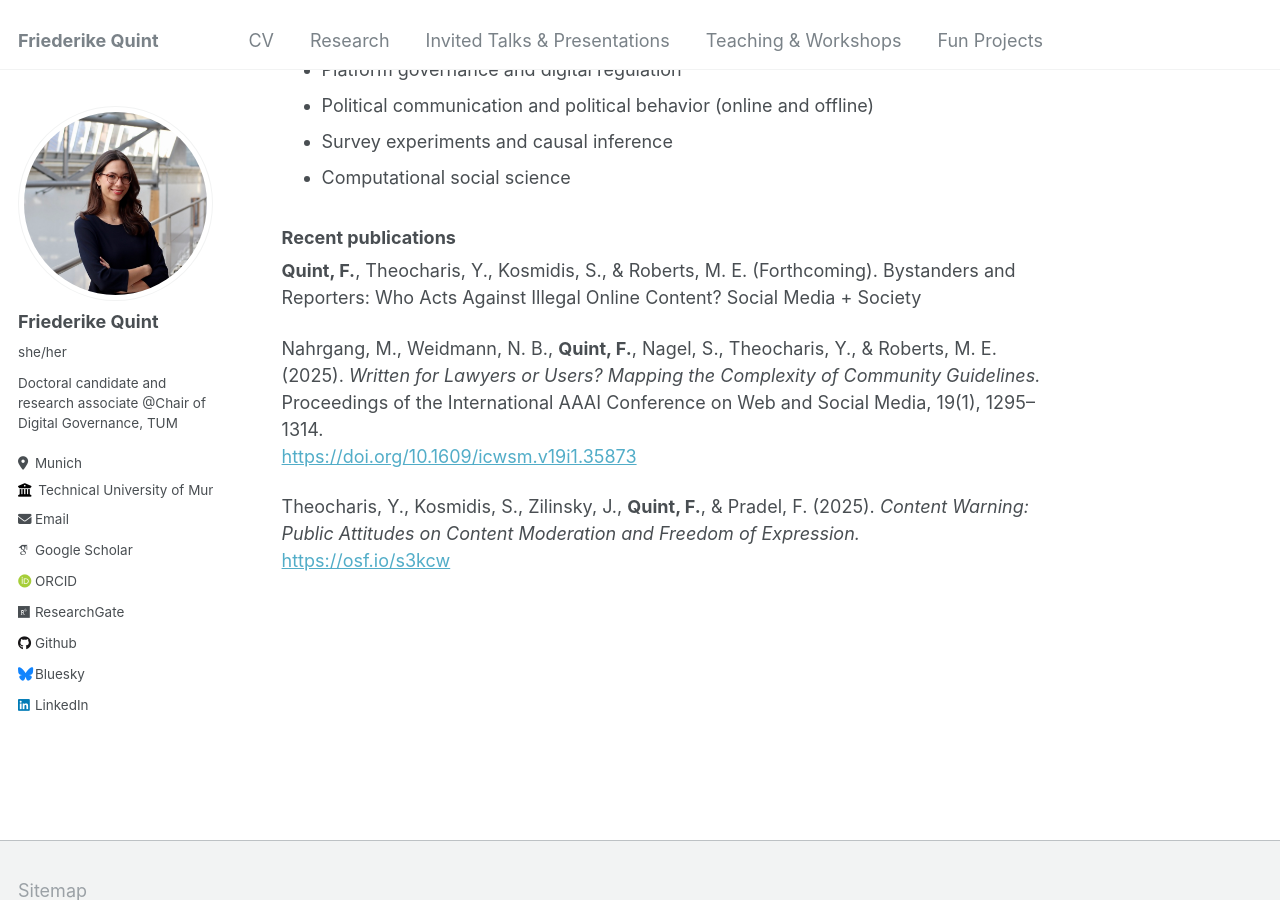
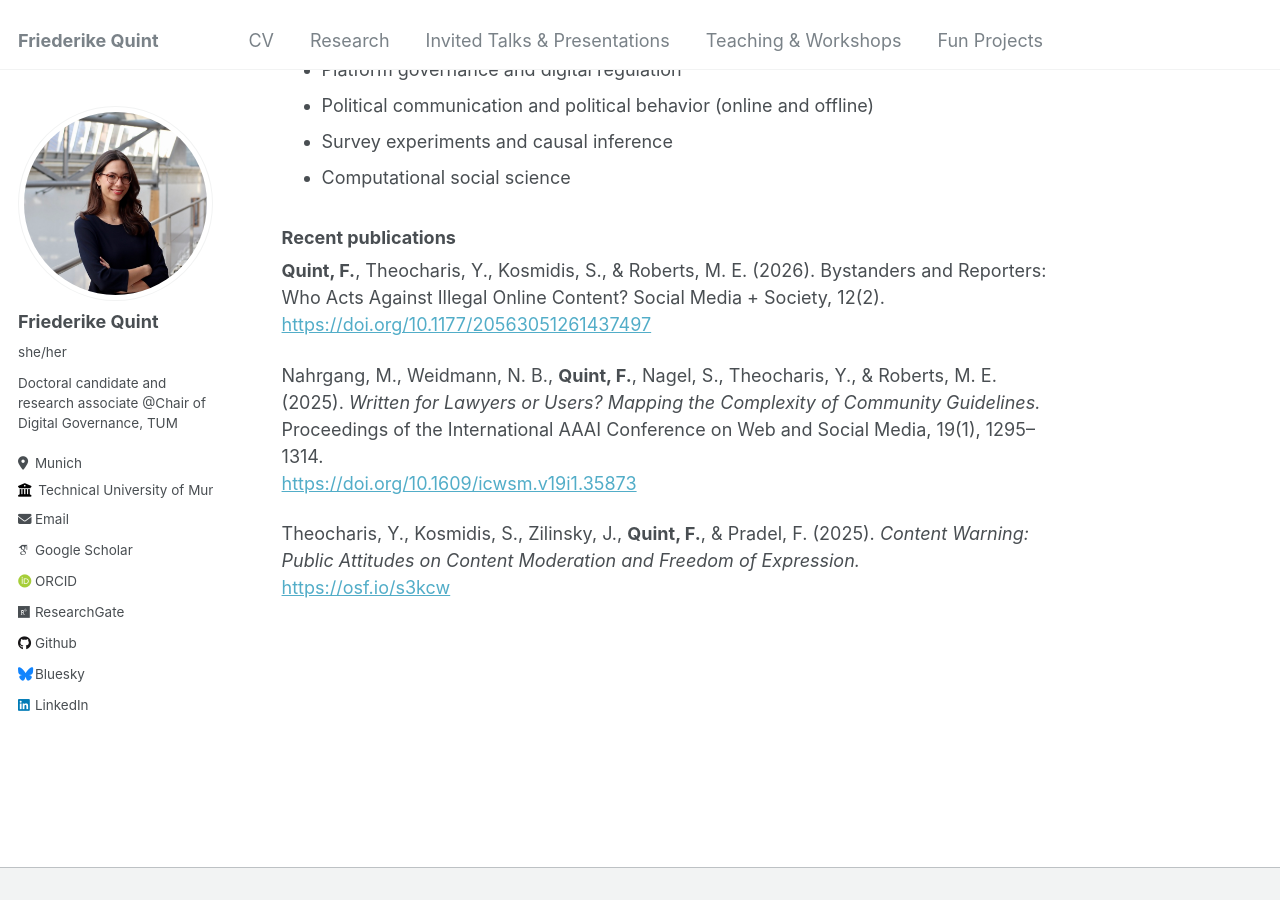
Before and after one commit to friederikequint/friederikequint.github.io, a Jekyll site: the page built from _pages/about.md, in a window 1280 px wide and 900 px high, scrolled down 920 px. Built offline with Jekyll 4.4.1, drawn with Linux system fonts in a browser that asks for light colours; some web fonts are replaced.

Commit message:
Revise publication entry for Quint et al.
Updated publication details for Quint et al. and added publication year.

```diff
--- a/_pages/about.md
+++ b/_pages/about.md
@@ -35,8 +35,7 @@ Alongside my academic work, I occasionally explore smaller, experimental side pr
 
 ### Recent publications
 
-**Quint, F.**, Theocharis, Y., Kosmidis, S., & Roberts, M. E. (Forthcoming).
-Bystanders and Reporters: Who Acts Against Illegal Online Content? Social Media + Society
+**Quint, F.**, Theocharis, Y., Kosmidis, S., & Roberts, M. E. (2026). Bystanders and Reporters: Who Acts Against Illegal Online Content? Social Media + Society, 12(2). [https://doi.org/10.1177/20563051261437497](https://doi.org/10.1177/20563051261437497){:target="_blank"}
 
 Nahrgang, M., Weidmann, N. B., **Quint, F.**, Nagel, S., Theocharis, Y., & Roberts, M. E. (2025).
 *Written for Lawyers or Users? Mapping the Complexity of Community Guidelines.*
```
